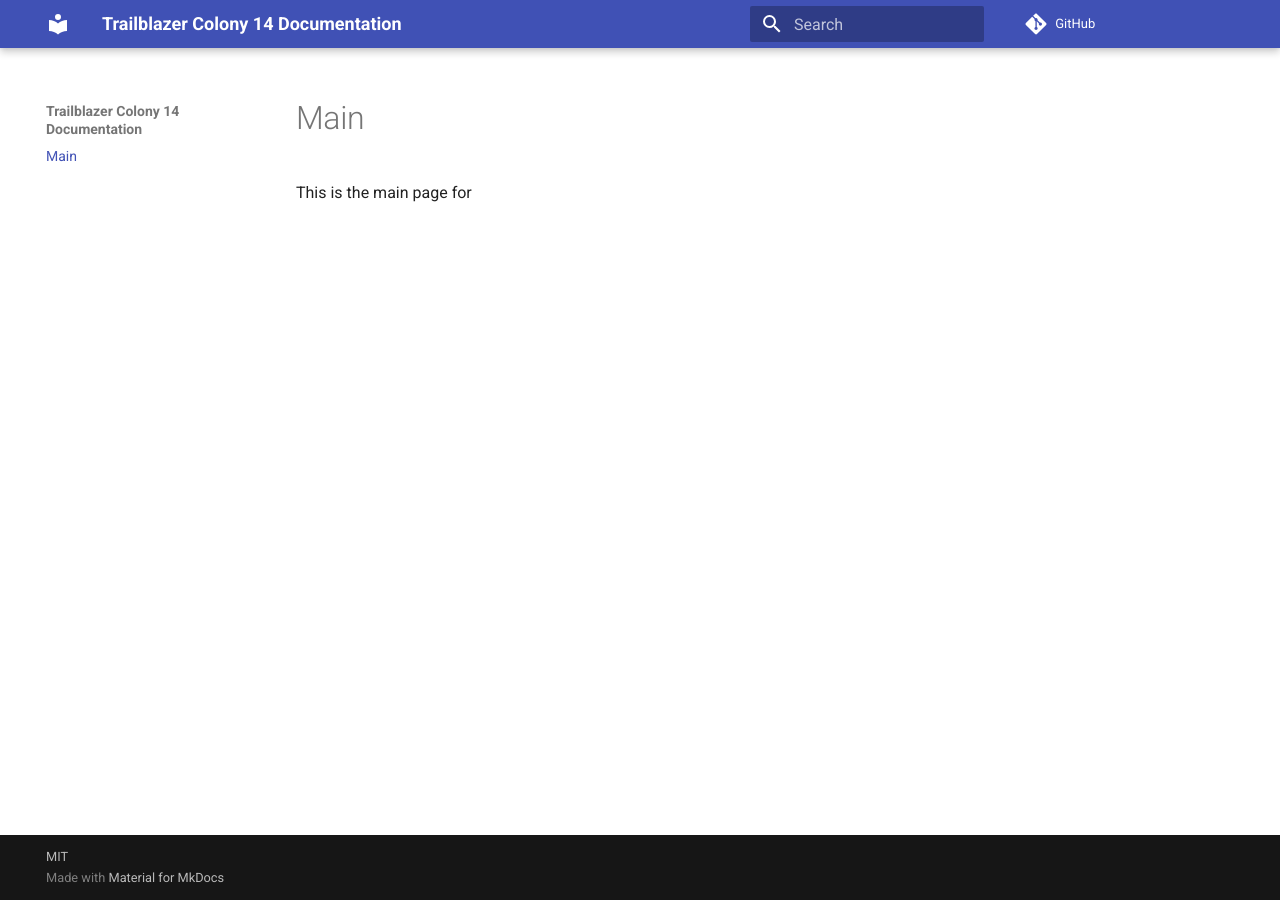
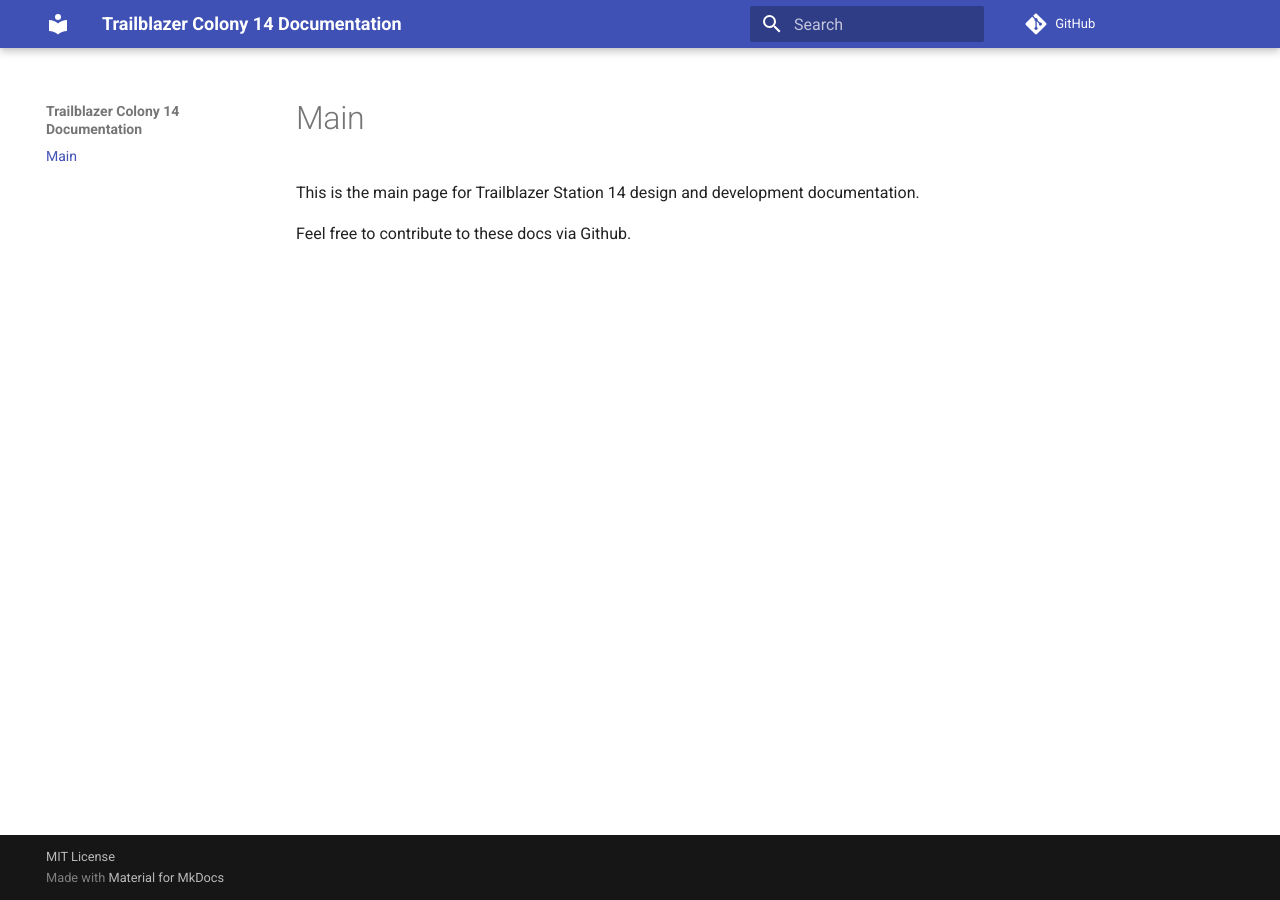
Before and after one commit to spess14/docs, an MkDocs documentation site: the page built from docs/index.md, in a window 1280 px wide. Built offline with MkDocs 1.6.1 and Material for MkDocs 9.7.7, drawn with Linux system fonts in a browser that asks for light colours; comment, search, counter and statistics services are not loaded.

Commit message:
yeah whatever it is too late i gotta eep

```diff
--- a/docs/index.md
+++ b/docs/index.md
@@ -1 +1,3 @@
-This is the main page for
+This is the main page for Trailblazer Station 14 design and development documentation.
+
+Feel free to contribute to these docs via Github.
--- a/mkdocs.yml
+++ b/mkdocs.yml
@@ -1,6 +1,6 @@
 site_name: Trailblazer Colony 14 Documentation
 repo_url: https://github.com/spess14/docs
-copyright: MIT
+copyright: MIT License
 
 nav:
   - Main: index.md
```
